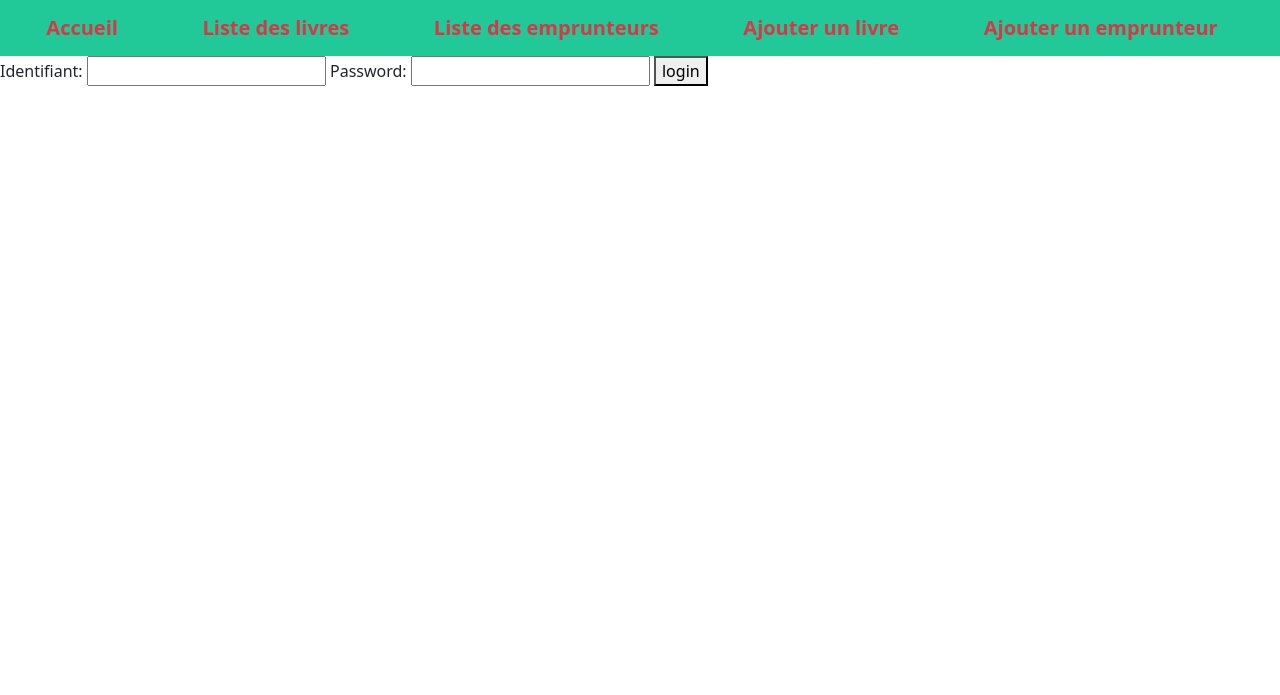
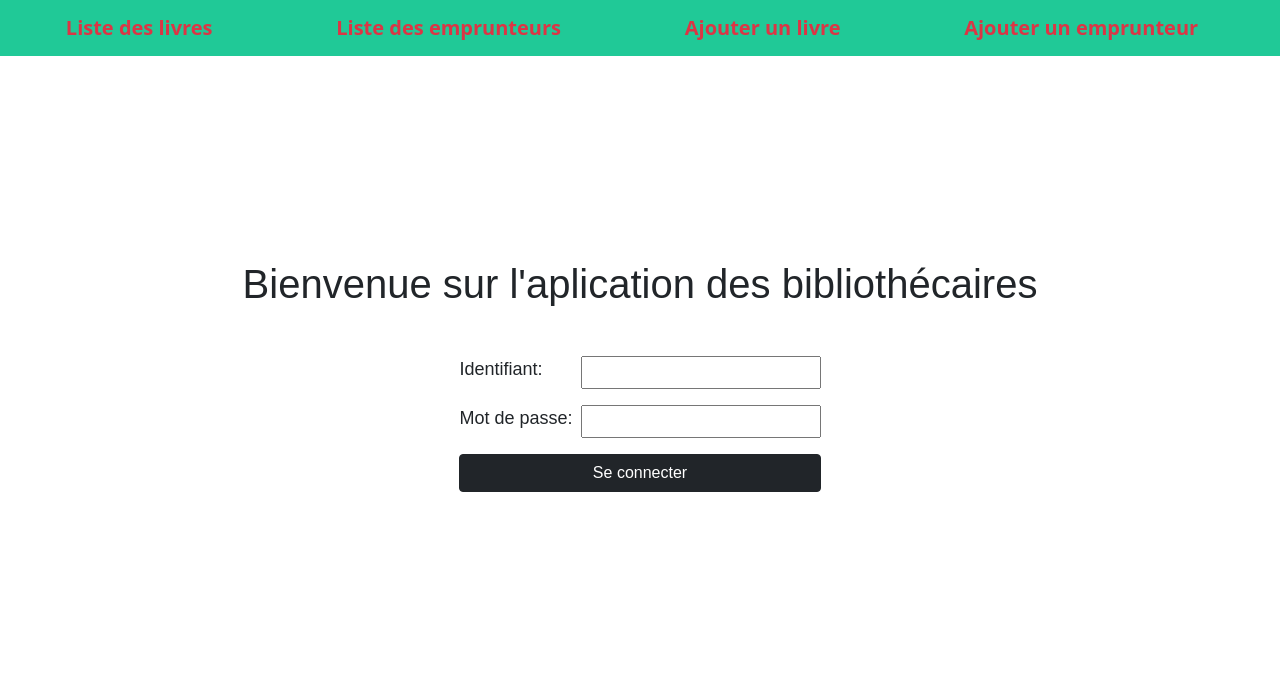
Before and after one commit to LopezRemi/Ecf_symfony, a Symfony app: template templates/login/index.html.twig in a window 1280 px wide. Shown: the top 695 px of the page. Run offline with Twig, Linux system fonts and the light colour scheme; the template is opened without the code that fills it, so the values that code supplies are empty; some libraries are stand-ins or nearby versions.

Commit message:
update function login/logout and front

```diff
--- a/templates/base.html.twig
+++ b/templates/base.html.twig
@@ -21,7 +21,6 @@
 
 		<nav class="navbar sticky-top navbar-light" style="background-color: #20c997;">
 			<div class="container-fluid d-flex justify-content-around">
-				<a class="navbar-brand" style="color: #dc3545; font-weight: bolder;" href="{{ path('accueil' )}}">Accueil</a>
 				<a class="navbar-brand" style="color: #dc3545; font-weight: bolder;" href="{{ path('books_listing' )}}">Liste des livres</a>
 				<a class="navbar-brand" style="color: #dc3545; font-weight: bolder;" href="{{ path('users_listing' )}}">Liste des emprunteurs</a>
 				<a class="navbar-brand" style="color: #dc3545; font-weight: bolder;" href="{{ path('book_create' )}}">Ajouter un livre</a>
--- a/templates/login/index.html.twig
+++ b/templates/login/index.html.twig
@@ -4,21 +4,39 @@
 
 {% block body %}
 
+<style>
+		.example-wrapper {
+			margin: auto;
+			max-width: 800px;
+            height: 80vh;
+			width: 95%;
+			font: 18px / 1.5 sans-serif;
+		}
+	</style>
+
+	<div class="example-wrapper d-flex flex-column align-items-center justify-content-center">
+
 {% if error %}
         <div>{{ error.messageKey|trans(error.messageData, 'security') }}</div>
     {% endif %}
 
-    <form action="{{ path('login') }}" method="post">
-        <label for="username">Identifiant:</label>
+     <h1 class='mb-5'>Bienvenue sur l'aplication des bibliothécaires</h1>
+
+    <form class="d-flex flex-column justify-content-center" action="{{ path('login') }}" method="post">
+
+
+        <div class='mb-3 d-flex justify-content-between'>
+        <label class='me-2' for="username">Identifiant:</label>
         <input type="text" id="username" name="_username" value="{{ last_username }}"/>
-
-        <label for="password">Password:</label>
+        </div>
+        <div class='mb-3 d-flex justify-content-between'>
+        <label class='me-2' for="password">Mot de passe:</label>
         <input type="password" id="password" name="_password"/>
-
+        </div>
         {# If you want to control the URL the user is redirected to on success
         <input type="hidden" name="_target_path" value="/account"/> #}
 
-        <button type="submit">login</button>
+        <button class='btn btn-dark' type="submit">Se connecter</button>
     </form>
-
+</div>
 {% endblock %}
```
